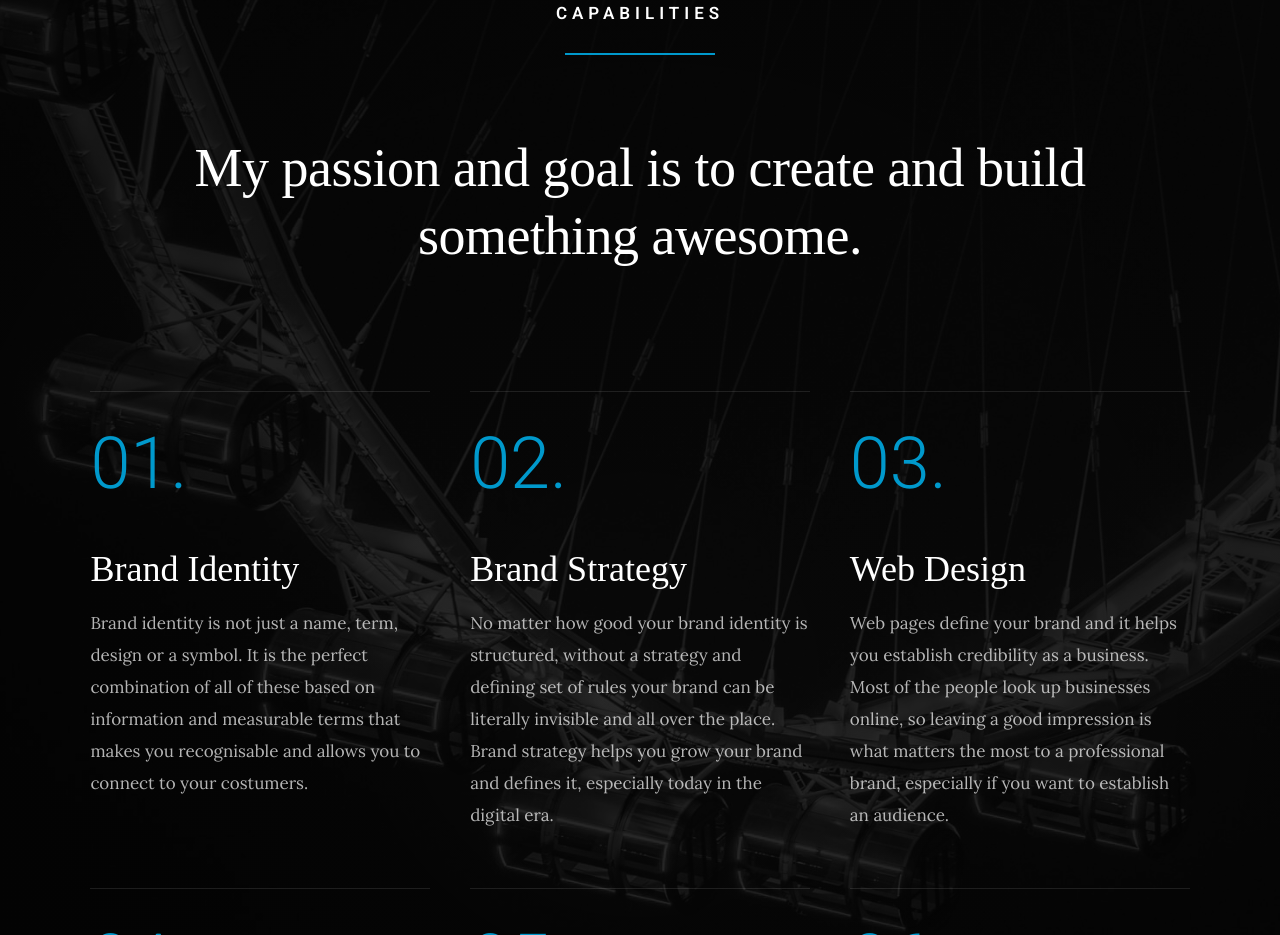
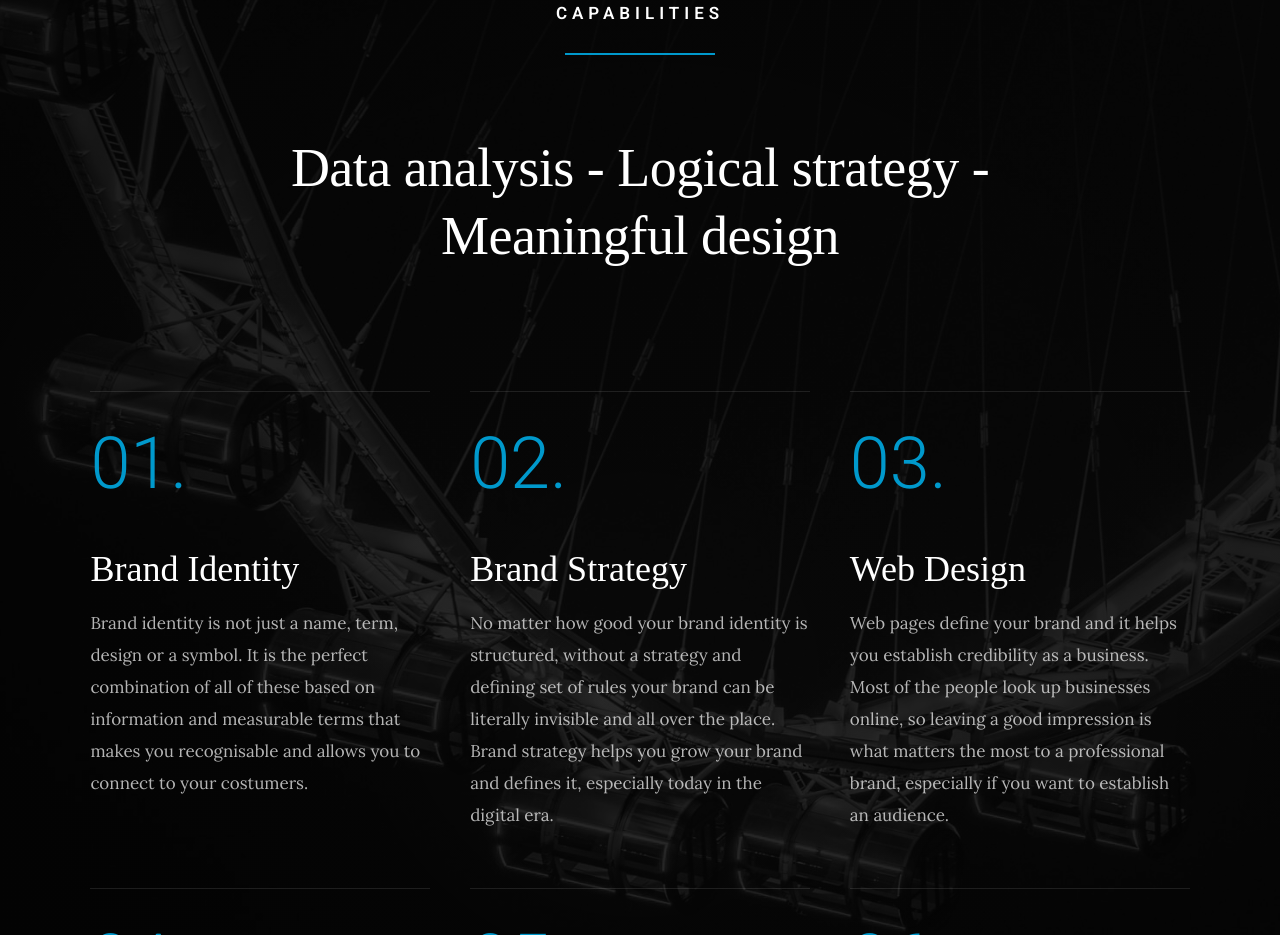
Before and after one commit to jadizajn/jadizajn.github.io, a plain HTML site: page index.html in a window 1280 px wide. Shown: the part 3111-4046 px from the top of the page. Drawn offline with Linux system fonts and the light colour scheme; a web font is replaced by a local one.

Commit message:
Add files via upload

```diff
--- a/index.html
+++ b/index.html
@@ -275,7 +275,7 @@
                 <h2 class="section-heading section-heading--centerbottom">Capabilities</h2>
 
                 <p class="section-desc">
-                    My passion and goal is to create and build something awesome.
+                    Data analysis - Logical strategy - Meaningful design
                 </p>
             </div>
         </div> <!-- end heading-block -->
```
